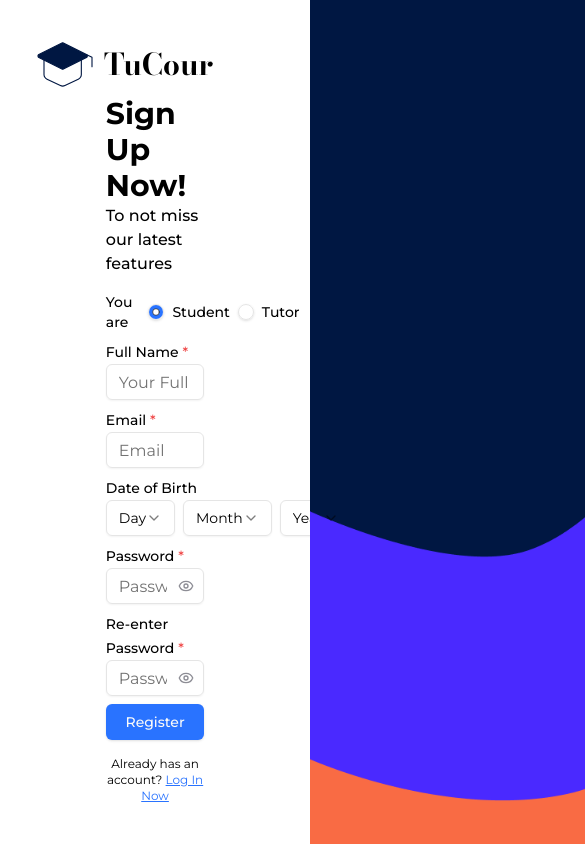
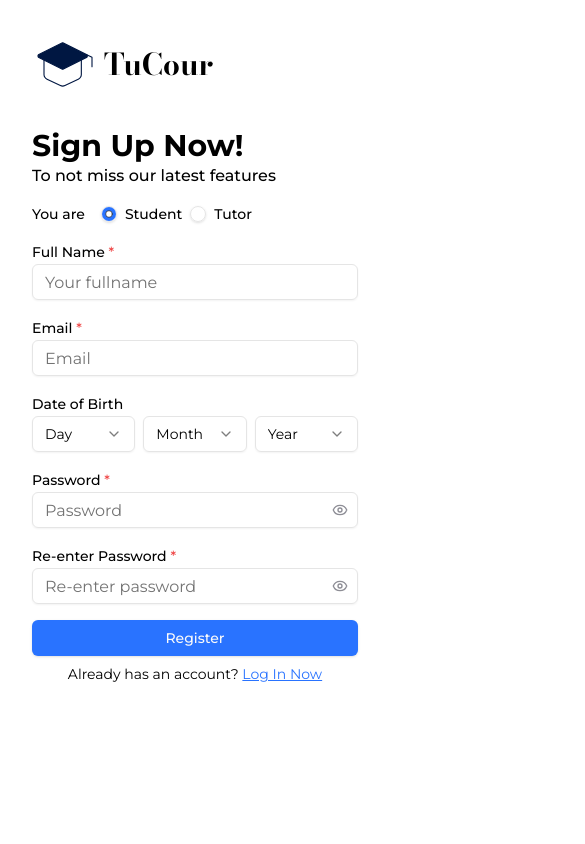
Before and after one commit to Yukinaa1q/Capstone-FE, a React (Vite) app: page /signup in a window 390 px wide. Shown: the top 844 px of the page, 585 px wide, since content can reach past the window. Built offline with nearby package versions, Linux system fonts and the light colour scheme.

Commit message:
feat: make registration responsive

```diff
--- a/src/components/PwdInput.tsx
+++ b/src/components/PwdInput.tsx
@@ -7,9 +7,10 @@ import { useState } from "react";
 
 interface PwdInputProps {
   label: string;
+  placeholder: string;
 }
 
-export default function PwdInput({label}: PwdInputProps) {
+export default function PwdInput({label, placeholder = ""}: PwdInputProps) {
   const [isVisible, setIsVisible] = useState<boolean>(false);
 
   const toggleVisibility = () => setIsVisible((prevState) => !prevState);
@@ -21,7 +22,7 @@ export default function PwdInput({label}: PwdInputProps) {
         <Input
           id="input-23"
           className="pe-9"
-          placeholder="Password"
+          placeholder={placeholder}
           type={isVisible ? "text" : "password"}
         />
         <button
--- a/src/layouts/AuthenLayout.tsx
+++ b/src/layouts/AuthenLayout.tsx
@@ -2,21 +2,27 @@ import BrandLogo from "@/components/BrandLogo";
 import authenImg from "@/assets/images/authen-image.png";
 
 interface AuthenLayoutProps {
-  children: React.ReactNode
+  children: React.ReactNode;
 }
 
 const AuthenLayout = ({ children }: AuthenLayoutProps) => {
   return (
-    <div className="flex">
+    <div className="flex w-full">
       {/* Sign Up Form */}
       <div className="grow mx-8 mt-8 flex flex-col items-center">
         <BrandLogo size="lg" />
         {children}
       </div>
       {/* Representative Image*/}
-      <img src={authenImg} alt="authentication image" className="h-screen" />
+      <div className="w-1/3 hidden lg:block">
+        <img
+          src={authenImg}
+          alt="authentication image"
+          className="h-screen hidden lg:block lg:w-1/3 fixed top-0 right-0"
+        />
+      </div>
     </div>
-  )
-}
+  );
+};
 
-export default AuthenLayout
+export default AuthenLayout;
--- a/src/pages/SingupPage/SignupForm.tsx
+++ b/src/pages/SingupPage/SignupForm.tsx
@@ -7,12 +7,12 @@ import { Link } from "react-router";
 
 const SignupForm = () => {
   return (
-    <div className="space-y-4 w-2/5">
+    <div className="mt-8 w-full md:w-2/3 lg:w-2/5">
       <div>
         <h1 className="font-bold text-3xl">Sign Up Now!</h1>
         <h2 className="font-medium">To not miss our latest features</h2>
       </div>
-      <form action="" className="space-y-2">
+      <form action="" className="space-y-4 mt-4">
         <div className="flex gap-4">
           <p className="font-medium text-sm">You are</p>
           <RoleInput />
@@ -20,17 +20,17 @@ const SignupForm = () => {
         <RequiredInput
           label="Full Name"
           type="text"
-          placeholder="Your Full Name"
+          placeholder="Your fullname"
         />
         <RequiredInput label="Email" type="email" placeholder="Email" />
         <DOBInput />
-        <PwdInput label="Password" />
-        <PwdInput label="Re-enter Password" />
+        <PwdInput label="Password" placeholder="Password"/>
+        <PwdInput label="Re-enter Password" placeholder="Re-enter password"/>
         <Button className="bg-t_primary-400 hover:bg-t_primary-500 w-full">
           Register
         </Button>
       </form>
-      <p className="text-xs text-center">
+      <p className="text-sm text-center mt-2">
         Already has an account?{" "}
         <span>
           <Link
```
